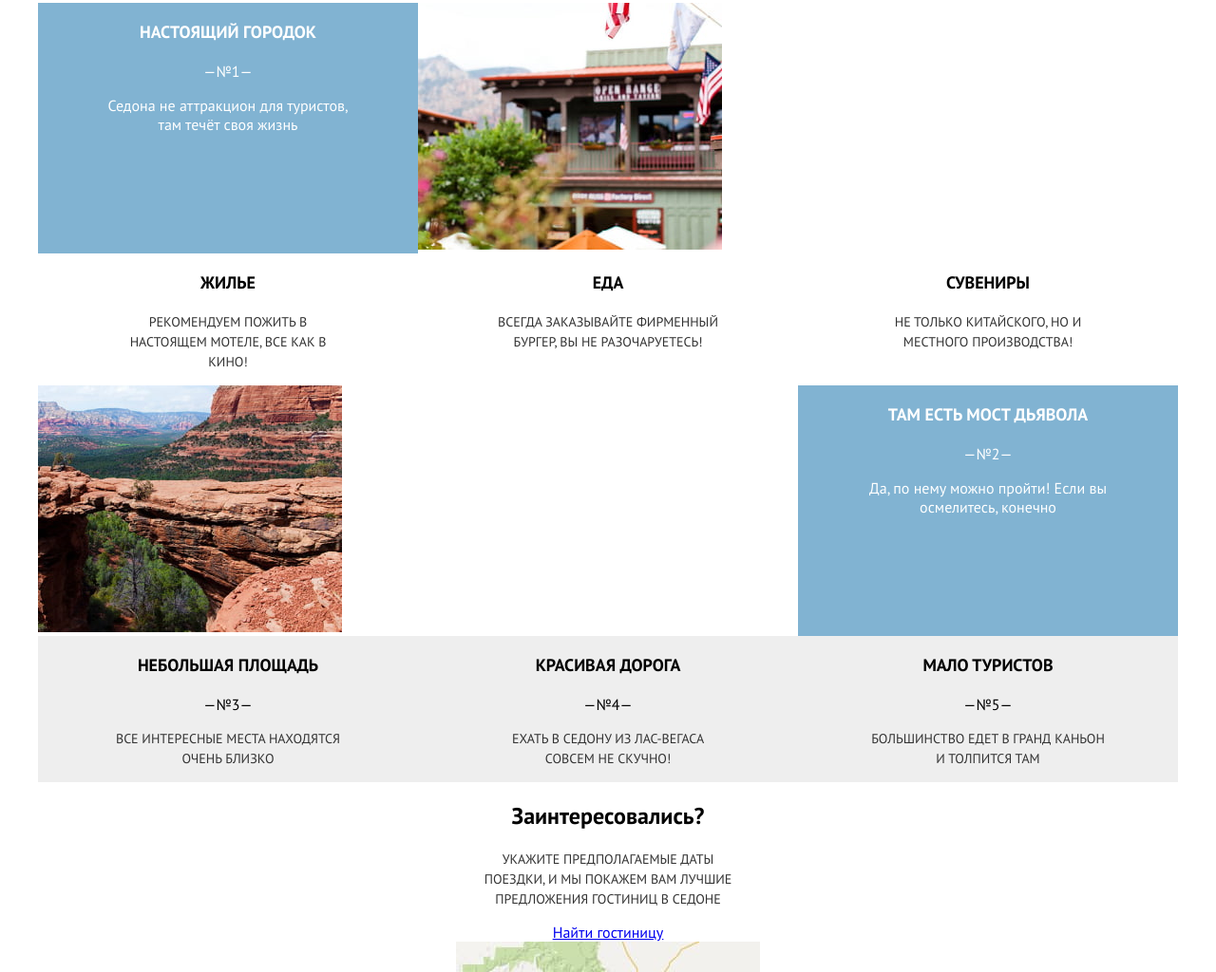
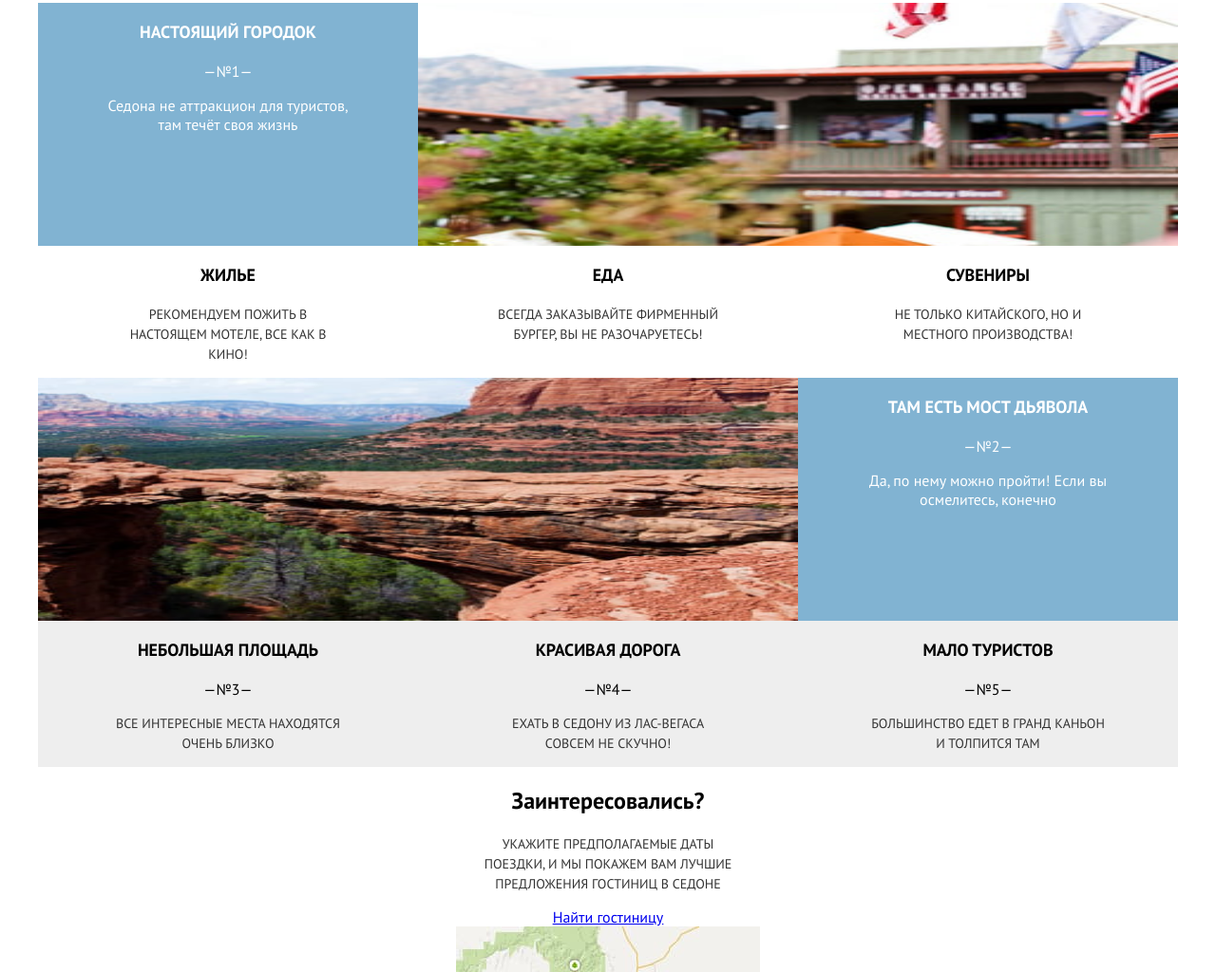
Before and after one commit to htmlacademy-adaptive/2069571-sedona-28, a website: page source/index.html in a window 1280 px wide. Shown: the part 1024-2048 px from the top of the page at 95% size. Drawn offline with nearby package versions, Linux system fonts and the light colour scheme; files that its build step writes are made by us from their sources; files whose address does not match are found by name.

Commit message:
исправляет замечания x2

```diff
--- a/source/index.html
+++ b/source/index.html
@@ -49,74 +49,72 @@
           <h3 class="advantages__title title">Седона — небольшой <br>городок в Аризоне, <br>заслуживающий большего!</h3>
           <p class="advantages__text text">Рассмотрим 5 причин, по которым <br>Седона круче, чем Гранд Каньон!</p>
         </header>
-        <ul class="advantages-town__list list-reset">
-          <li class="advantages-town__item advantages-town__item--background">
-              <div class="advantages-town__content">
-                <h3 class="advantages-town__title title">Настоящий городок</h3>
-                <p class="advantages-town__number number">—&#8470;1—</p>
-                <p class="advantages-town__text advantages__text--colored">Седона не аттракцион для туристов, <br>там течёт своя жизнь</p>
-              </div>
-          </li>
-          <li class="advantages-town__item">
-            <div class="advantages-town__image">
+        <ul class="advantages__list list-reset">
+          <li class="advantages__item advantages__item--background">
+            <div class="advantages__box advantages__box--town">
+            <div class="advantages__content">
+              <h3 class="advantages__title title">Настоящий городок</h3>
+              <p class="advantages__number number">—&#8470;1—</p>
+              <p class="advantages__text advantages__text--colored">Седона не аттракцион для туристов, <br>там течёт своя жизнь</p>
+            </div>
+            <div class="advantages__image">
               <img src="img/photo-1.jpg" alt="Дом в городе" width="320" height="260">
             </div>
-          </li>
-        </ul>
-        <ul class="advantages-stay__list list-reset">
-          <li class="advantages-stay__item advantages-stay__item--house">
-            <div class="advantages-stay__content">
-              <h3 class="advantages-stay__title title">Жилье</h3>
-              <p class="advantages-stay__text text">Рекомендуем пожить в <br>настоящем мотеле, все как в <br>кино!</p>
             </div>
           </li>
-          <li class="advantages-stay__item advantages-stay__item--food">
-            <div class="advantages-stay__content">
-              <h3 class="advantages-stay__title title">Еда</h3>
-              <p class="advantages-stay__text text">Всегда заказывайте фирменный <br>бургер, вы не разочаруетесь!</p>
+          <li class="advantages__item">
+            <ul class="stay-list list-reset">
+              <li class="stay-item stay-item--house">
+                <div class="stay-content">
+                  <h3 class="stay-title title">Жилье</h3>
+                  <p class="stay-text text">Рекомендуем пожить в <br>настоящем мотеле, все как в <br>кино!</p>
+                </div>
+              </li>
+              <li class="stay-item stay-item--food">
+                <div class="stay-content">
+                  <h3 class="stay-title title">Еда</h3>
+                  <p class="stay-text text">Всегда заказывайте фирменный <br>бургер, вы не разочаруетесь!</p>
+                </div>
+              </li>
+              <li class="stay-item stay-item--souvenirs">
+                <div class="stay-content">
+                  <h3 class="stay-title title">Сувениры</h3>
+                  <p class="stay-text text">Не только китайского, но и <br>местного производства!</p>
+                </div>
+              </li>
+            </ul>
+          </li>
+          <li class="advantages__item advantages__item--background">
+            <div class="advantages__box advantages__box--bridge">
+              <div class="advantages__content">
+                <h3 class="advantages__title title">Там есть мост дьявола</h3>
+                <p class="advantages__number number">—&#8470;2—</p>
+                <p class="advantages__text advantages__text--colored">Да, по нему можно пройти! Если вы <br>осмелитесь, конечно</p>
+              </div>
+              <div class="advantages__image">
+                <img src="img/photo-2.jpg" alt="Мост дьявола" width="320" height="260">
+              </div>
             </div>
           </li>
-          <li class="advantages-stay__item advantages-stay__item--souvenirs">
-            <div class="advantages-stay__content">
-              <h3 class="advantages-stay__title title">Сувениры</h3>
-              <p class="advantages-stay__text text">Не только китайского, но и <br>местного производства!</p>
+          <li class="advantages__item advantages__item--background-dark">
+            <div class="advantages__content">
+              <h3 class="advantages__title title">Небольшая площадь</h3>
+              <p class="advantages__number number">—&#8470;3—</p>
+              <p class="advantages__text text">Все интересные места находятся <br>очень близко</p>
             </div>
           </li>
-        </ul>
-        <ul class="advantages-bridge__list list-reset">
-          <li class="advantages-bridge__item advantages-bridge__item--background">
-            <div class="advantages-bridge__content">
-              <h3 class="advantages-bridge__title title">Там есть мост дьявола</h3>
-              <p class="advantages-bridge__number number">—&#8470;2—</p>
-              <p class="advantages-bridge__text advantages__text--colored">Да, по нему можно пройти! Если вы <br>осмелитесь, конечно</p>
+          <li class="advantages__item advantages__item--background-dark">
+            <div class="advantages__content">
+              <h3 class="advantages__title title">Красивая дорога</h3>
+              <p class="advantages__number number">—&#8470;4—</p>
+              <p class="advantages__text text">Ехать в Седону из Лас&#8209;Вегаса <br>совсем не скучно!</p>
             </div>
           </li>
-           <li class="advantages-bridge__item">
-            <div class="advantages-bridge__image">
-              <img src="img/photo-2.jpg" alt="Мост дьявола" width="320" height="260">
-            </div>
-          </li>
-        </ul>
-        <ul class="advantages-others__list advantages-others__list--background-dark list-reset">
-          <li class="advantages-others__item">
-            <div class="advantages-others__content">
-              <h3 class="advantages-others__title title">Небольшая площадь</h3>
-              <p class="advantages-others__number number">—&#8470;3—</p>
-              <p class="advantages-others__text text">Все интересные места находятся <br>очень близко</p>
-            </div>
-          </li>
-          <li class="advantages-others__item">
-            <div class="advantages-others__content">
-              <h3 class="advantages-others__title title">Красивая дорога</h3>
-              <p class="advantages-others__number number">—&#8470;4—</p>
-              <p class="advantages-others__text text">Ехать в Седону из Лас&#8209;Вегаса <br>совсем не скучно!</p>
-            </div>
-          </li>
-          <li class="advantages-others__item">
-            <div class="advantages-others__content">
-              <h3 class="advantages-others__title title">Мало туристов</h3>
-              <p class="advantages-others__number number">—&#8470;5—</p>
-              <p class="advantages-others__text text">Большинство едет в Гранд Каньон <br>и толпится там</p>
+          <li class="advantages__item advantages__item--background-dark">
+            <div class="advantages__content">
+              <h3 class="advantages__title title">Мало туристов</h3>
+              <p class="advantages__number number">—&#8470;5—</p>
+              <p class="advantages__text text">Большинство едет в Гранд Каньон <br>и толпится там</p>
             </div>
           </li>
         </ul>
--- a/source/less/blocks/advantages.less
+++ b/source/less/blocks/advantages.less
@@ -4,18 +4,12 @@
   min-height: 157px;
 }
 
-.advantages-town__item--background {
+.advantages__item--background {
   background-color: #81b3d2;
   color: #ffffff;
 }
 
-.advantages-bridge__item--background {
-  background-color: #81b3d2;
-  color: #ffffff;
-  order: 2;
-}
-
-.advantages-others__list--background-dark {
+.advantages__item--background-dark {
   background-color: @background-dark;
 }
 
@@ -30,28 +24,38 @@
   }
 
   .advantages__header {
-    min-width: 520px;
     min-height: 103px;
   }
 
-  .advantages-town__list {
-    display: grid;
-    grid-template-columns: 1fr 2fr;
+  .advantages__list {
+    display: flex;
+    flex-wrap: wrap;
   }
 
-  .advantages-stay__list {
-    display: grid;
-    grid-template-columns: 1fr 1fr 1fr;
+  .stay-list {
+    display: flex;
+    flex-wrap: wrap;
   }
 
-  .advantages-bridge__list {
-    display: grid;
-    grid-template-columns: 2fr 1fr;
+  .advantages__box--bridge {
+    flex-direction: row-reverse;
   }
 
-  .advantages-others__list {
-    display: grid;
-    grid-template-columns: 1fr 1fr 1fr;
+  .advantages__box {
+    display: flex;
+    max-height: 256px;
+  }
+
+  .advantages__content {
+    width: 256px;
+  }
+
+  .stay-content {
+    width: 256px;
+  }
+
+  .advantages__image {
+    width: 512px;
   }
 
   .advantages__image img {
@@ -65,4 +69,16 @@
   .advantages {
     width: @desktop-width;
   }
+
+  .advantages__content {
+    width: 400px;
+  }
+
+  .stay-content {
+    width: 400px;
+  }
+
+  .advantages__image {
+    width: 800px;
+  }
 }
--- a/source/less/blocks/body.less
+++ b/source/less/blocks/body.less
@@ -2,6 +2,6 @@ body {
   margin: 0;
   background-color: #ffffff;
   font-style: normal;
-  font-family: "PT Sans", sans-serif;
+  font-family: "PT Sans", "Arial", sans-serif;
   color: #000000;
 }
```
Also changed, not shown: source/less/blocks/hero-form.less (line endings or trailing spaces).
